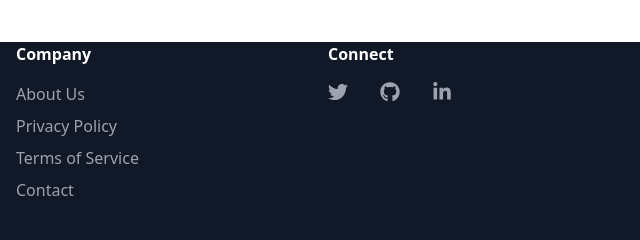
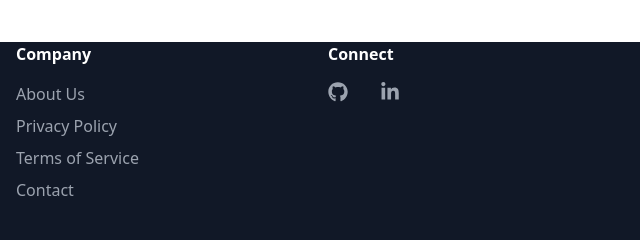
Before and after one commit to techuhat/toolkit, a plain HTML site: page contact.html in a window 1280 px wide. Shown: the part 1468-1708 px from the top of the page, 640-1280 px from the left. Drawn offline with Linux system fonts and the light colour scheme.

Commit message:
Update contact.html

```diff
--- a/contact.html
+++ b/contact.html
@@ -528,13 +528,10 @@
                 <div>
                     <h4 class="font-semibold mb-4">Connect</h4>
                     <div class="flex space-x-4">
-                        <a href="#" class="text-gray-400 hover:text-white transition-colors">
-                            <svg class="w-5 h-5" xmlns="http://www.w3.org/2000/svg" viewBox="0 0 512 512"><path fill="currentColor" d="M459.37 151.716c.325 4.548.325 9.097.325 13.645 0 138.72-105.583 298.558-298.558 298.558-59.452 0-114.68-17.219-161.137-47.106 8.447.974 16.568 1.299 25.34 1.299 49.055 0 94.213-16.568 130.274-44.832-46.132-.975-84.792-31.188-98.112-72.772 6.498.974 12.995 1.624 19.818 1.624 9.421 0 18.843-1.3 27.614-3.573-48.081-9.747-84.143-51.98-84.143-102.985v-1.299c13.969 7.797 30.214 12.67 47.431 13.319-28.264-18.843-46.781-51.005-46.781-87.391 0-19.492 5.197-37.36 14.294-52.954 51.655 63.675 129.3 105.258 216.365 109.807-1.624-7.797-2.599-15.918-2.599-24.04 0-57.828 46.782-104.934 104.934-104.934 30.213 0 57.502 12.67 76.67 33.137 23.715-4.548 46.456-13.32 66.599-25.34-7.798 24.366-24.366 44.833-46.132 57.827 21.117-2.273 41.584-8.122 60.426-16.243-14.292 20.791-32.161 39.308-52.628 54.253z"/></svg>
-                        </a>
-                        <a href="https://github.com/techuhat/toolkit" class="text-gray-400 hover:text-white transition-colors" target="_blank" rel="noopener noreferrer">
+                        <a href="https://github.com/techuhat" class="text-gray-400 hover:text-white transition-colors" target="_blank" rel="noopener noreferrer">
                             <svg class="w-5 h-5" xmlns="http://www.w3.org/2000/svg" viewBox="0 0 496 512"><path fill="currentColor" d="M165.9 397.4c0 2-2.3 3.6-5.2 3.6-3.3.3-5.6-1.3-5.6-3.6 0-2 2.3-3.6 5.2-3.6 3-.3 5.6 1.3 5.6 3.6zm-31.1-4.5c-.7 2 1.3 4.3 4.3 4.9 2.6 1 5.6 0 6.2-2s-1.3-4.3-4.3-5.2c-2.6-.7-5.5.3-6.2 2.3zm44.2-1.7c-2.9.7-4.9 2.6-4.6 4.9.3 2 2.9 3.3 5.9 2.6 2.9-.7 4.9-2.6 4.6-4.6-.3-1.9-3-3.2-5.9-2.9zM244.8 8C106.1 8 0 113.3 0 252c0 110.9 69.8 205.8 169.5 239.2 12.8 2.3 17.3-5.6 17.3-12.1 0-6.2-.3-40.4-.3-61.4 0 0-70 15-84.7-29.8 0 0-11.4-29.1-27.8-36.6 0 0-22.9-15.7 1.6-15.4 0 0 24.9 2 38.6 25.8 21.9 38.6 58.6 27.5 72.9 20.9 2.3-16 8.8-27.1 16-33.7-55.9-6.2-112.3-14.3-112.3-110.5 0-27.5 7.6-41.3 23.6-58.9-2.6-6.5-11.1-33.3 2.6-67.9 20.9-6.5 69 27 69 27 20-5.6 41.5-8.5 62.8-8.5s42.8 2.9 62.8 8.5c0 0 48.1-33.6 69-27 13.7 34.7 5.2 61.4 2.6 67.9 16 17.7 25.8 31.5 25.8 58.9 0 96.5-58.9 104.2-114.8 110.5 9.2 7.9 17 22.9 17 46.4 0 33.7-.3 75.4-.3 83.6 0 6.5 4.6 14.4 17.3 12.1C428.2 457.8 496 362.9 496 252 496 113.3 383.5 8 244.8 8zM97.2 352.9c-1.3 1-1 3.3.7 5.2 1.6 1.6 3.9 2.3 5.2 1 1.3-1 1-3.3-.7-5.2-1.6-1.6-3.9-2.3-5.2-1zm-10.8-8.1c-.7 1.3.3 2.9 2.3 3.9 1.6 1 3.6.7 4.3-.7.7-1.3-.3-2.9-2.3-3.9-2-.6-3.6-.3-4.3.7zm32.4 35.6c-1.6 1.3-1 4.3 1.3 6.2 2.3 2.3 5.2 2.6 6.5 1 1.3-1.3.7-4.3-1.3-6.2-2.2-2.3-5.2-2.6-6.5-1zm-11.4-14.7c-1.6 1-1.6 3.6 0 5.9 1.6 2.3 4.3 3.3 5.6 2.3 1.6-1.3 1.6-3.9 0-6.2-1.4-2.3-4-3.3-5.6-2z"/></svg>
                         </a>
-                        <a href="#" class="text-gray-400 hover:text-white transition-colors">
+                        <a href="https://www.linkedin.com/in/mohdkhanumar/" class="text-gray-400 hover:text-white transition-colors">
                             <svg class="w-5 h-5" xmlns="http://www.w3.org/2000/svg" viewBox="0 0 448 512"><path fill="currentColor" d="M100.28 448H7.4V148.9h92.88zM53.79 108.1C24.09 108.1 0 83.5 0 53.8a53.79 53.79 0 0 1 107.58 0c0 29.7-24.1 54.3-53.79 54.3zM447.9 448h-92.68V302.4c0-34.7-.7-79.2-48.29-79.2-48.29 0-55.69 37.7-55.69 76.7V448h-92.78V148.9h89.08v40.8h1.3c12.4-23.5 42.69-48.3 87.88-48.3 94 0 111.28 61.9 111.28 142.3V448z"/></svg>
                         </a>
                     </div>
```
